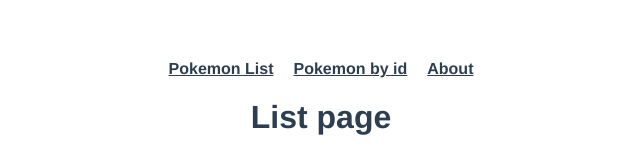
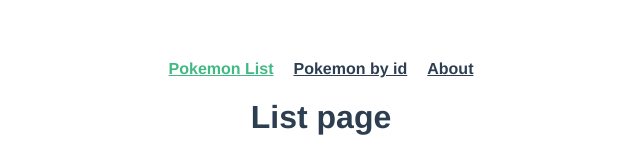
Before and after one commit to ososuna/vue, a Vue app in the folder 04-routes-cycle/: page / in a window 1280 px wide. Shown: the top 160 px of the page, without its empty margins (319-959 px from the left). Built offline with nearby package versions, Linux system fonts and the light colour scheme.

Commit message:
Added router link active styles

```diff
--- a/04-routes-cycle/src/modules/shared/components/Navbar.vue
+++ b/04-routes-cycle/src/modules/shared/components/Navbar.vue
@@ -13,9 +13,13 @@
 }
 
 div a {
+  color: #2c3e50;
   font-weight: bold;
-  color: #2c3e50;
   margin: 0 10px;
 }
 
+a.router-link-exact-active {
+  color: #42b983;
+}
+
 </style>
```
